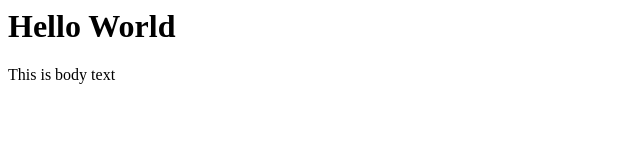
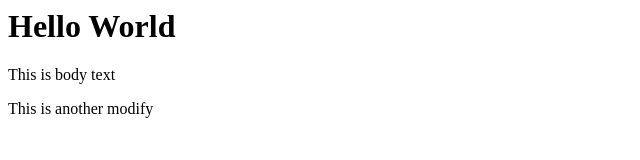
Before and after one commit to yveschris/basic-git-tutorial, a plain HTML site: page index.html in a window 1280 px wide. Shown: the whole page, without its empty margins (0-640 px from the left). Drawn offline with Linux system fonts and the light colour scheme.

Commit message:
add some extra text

```diff
--- a/index.html
+++ b/index.html
@@ -6,5 +6,6 @@
 	<body>
 		<h1>Hello World</h1>
 		<p>This is body text</p>
+		<p>This is another modify</p>
 	</body>
 </html>
```
